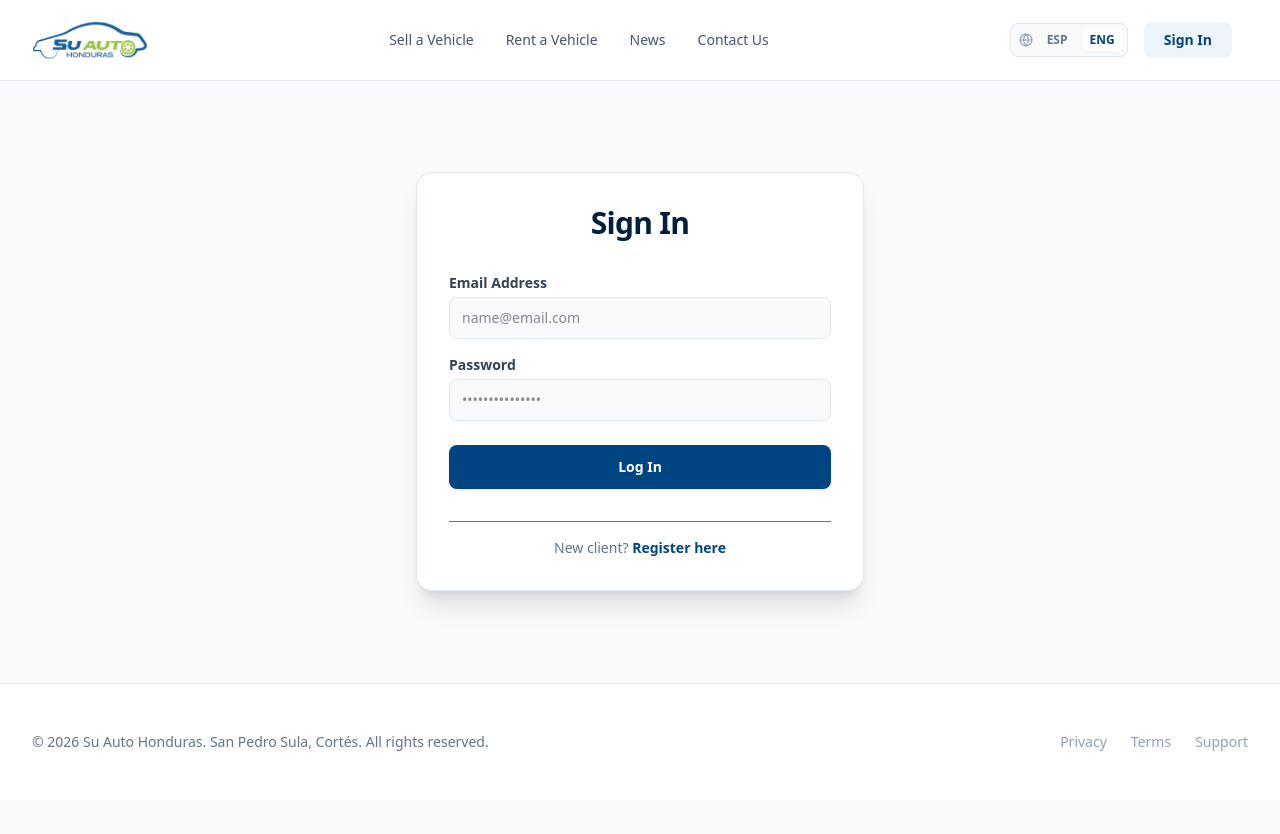
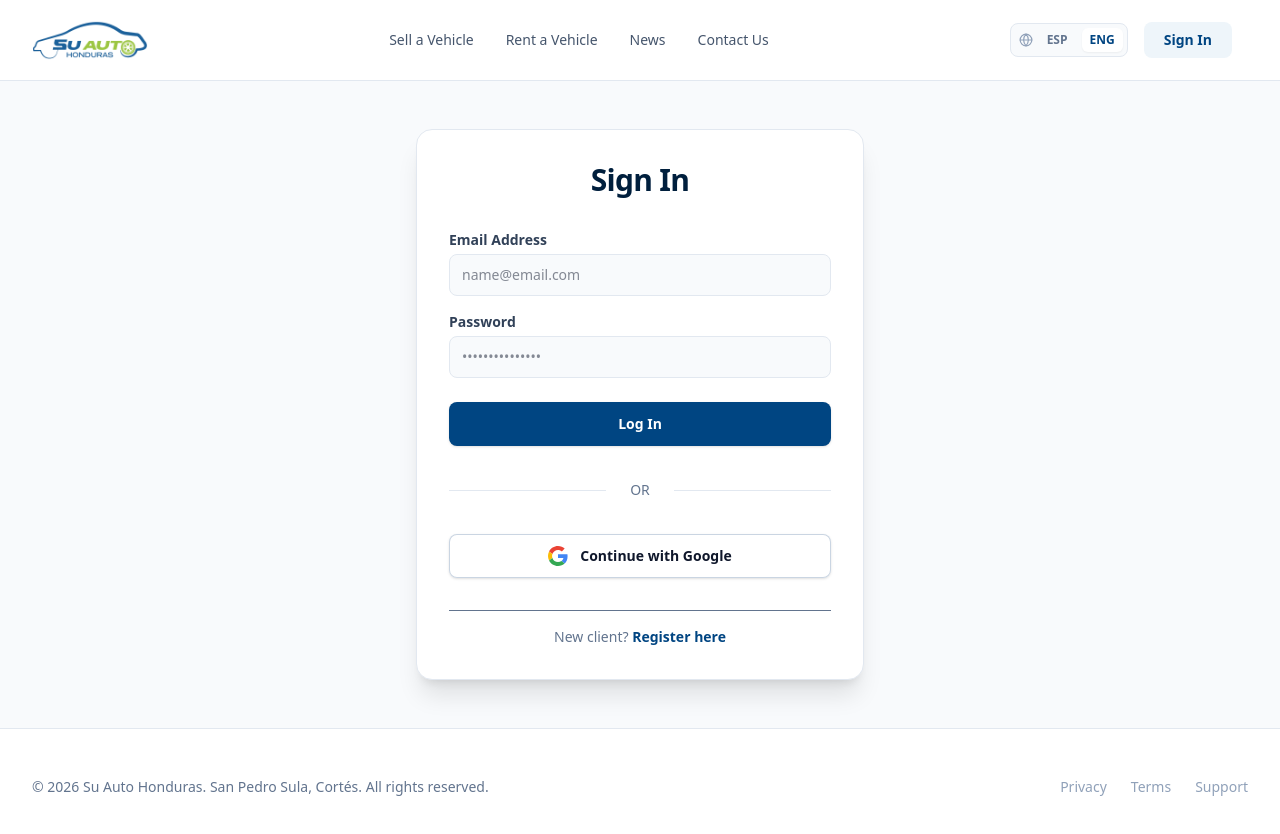
Before and after one commit to cgdiazv/suauto-honduras, a Next.js app: page /login in a window 1280 px wide. Shown: the top 834 px of the page. Before the commit the page ends 800 px from the top, so only its background shows below. Built offline with nearby package versions, Linux system fonts and the light colour scheme; no server answers.

Commit message:
Add Google login

```diff
--- a/app/login/page.tsx
+++ b/app/login/page.tsx
@@ -1,8 +1,8 @@
 'use client';
 
-import { useState, useEffect } from 'react';
-import { signInWithEmailAndPassword } from 'firebase/auth';
-import { useRouter } from 'next/navigation';
+import { useState, useEffect, useCallback } from 'react';
+import { signInWithEmailAndPassword, GoogleAuthProvider, signInWithPopup } from 'firebase/auth';
+import { useRouter, useSearchParams } from 'next/navigation';
 import { auth } from '@/lib/firebase';
 import { useAuth } from '@/context/AuthContext';
 import { useLanguage } from '@/context/LanguageContext'; // 🔑 Importamos el contexto bilingüe
@@ -12,13 +12,16 @@
 
 export default function LoginPage() {
   const { user, loading } = useAuth();
-  const { t } = useLanguage(); // 🔤 Consumimos las traducciones del contexto
+  const { t, language } = useLanguage(); // 🔤 Consumimos las traducciones del contexto
   const router = useRouter();
+  const searchParams = useSearchParams();
+  const redirectUrl = searchParams.get('redirect') || searchParams.get('next') || searchParams.get('returnUrl');
 
   const [email, setEmail] = useState('');
   const [password, setPassword] = useState('');
   const [loginError, setLoginError] = useState('');
   const [isLoggingIn, setIsLoggingIn] = useState(false);
+  const [isGoogleLoggingIn, setIsGoogleLoggingIn] = useState(false);
   const [mounted, setMounted] = useState(false);
 
   // Guard para evitar errores de Hydration Mismatch por la detección de OS del cliente
@@ -26,16 +29,22 @@
     setMounted(true);
   }, []);
 
+  const handleSuccessfulRedirect = useCallback((userEmail: string | null) => {
+    if (redirectUrl) {
+      router.push(redirectUrl);
+    } else if (userEmail === ADMIN_EMAIL) {
+      router.push('/panel-admin');
+    } else {
+      router.push('/cliente');
+    }
+  }, [router, redirectUrl]);
+
   // Si el usuario ya está logueado, lo redirigimos automáticamente según su rol
   useEffect(() => {
     if (!loading && user) {
-      if (user.email === ADMIN_EMAIL) {
-        router.push('/panel-admin');
-      } else {
-        router.push('/cliente');
-      }
+      handleSuccessfulRedirect(user.email);
     }
-  }, [user, loading, router]);
+  }, [user, loading, handleSuccessfulRedirect]);
 
   const handleLogin = async (e: React.FormEvent) => {
     e.preventDefault();
@@ -46,15 +55,31 @@
       const userCredential = await signInWithEmailAndPassword(auth, email, password);
       const loggedInUser = userCredential.user;
 
-      if (loggedInUser.email === ADMIN_EMAIL) {
-        router.push('/panel-admin');
-      } else {
-        router.push('/cliente');
-      }
+      handleSuccessfulRedirect(loggedInUser.email);
     } catch (err) {
       setLoginError(t.authLogin.errorCredentials);
     } finally {
       setIsLoggingIn(false);
+    }
+  };
+
+  const handleGoogleLogin = async () => {
+    setLoginError('');
+    setIsGoogleLoggingIn(true);
+    const provider = new GoogleAuthProvider();
+
+    try {
+      const userCredential = await signInWithPopup(auth, provider);
+      const loggedInUser = userCredential.user;
+
+      handleSuccessfulRedirect(loggedInUser.email);
+    } catch (error) {
+      const err = error as any;
+      if (err?.code !== 'auth/popup-closed-by-user') {
+        setLoginError((t.authLogin as any).errorGoogleLogin || (language === 'en' ? 'Error logging in with Google' : 'Error al iniciar sesión con Google'));
+      }
+    } finally {
+      setIsGoogleLoggingIn(false);
     }
   };
 
@@ -107,12 +132,37 @@
           </div>
           <button
             type="submit"
-            disabled={isLoggingIn}
+            disabled={isLoggingIn || isGoogleLoggingIn}
             className="w-full rounded-lg bg-blue-600 py-3 text-sm font-semibold text-white shadow-sm hover:bg-blue-700 transition cursor-pointer"
           >
             {isLoggingIn ? t.authLogin.submittingBtn : t.authLogin.submitBtn}
           </button>
         </form>
+
+        <div className="relative mt-6">
+          <div className="absolute inset-0 flex items-center" aria-hidden="true">
+            <div className="w-full border-t border-slate-200" />
+          </div>
+          <div className="relative flex justify-center text-sm font-medium leading-6">
+            <span className="bg-white px-6 text-slate-500">{language === 'en' ? 'OR' : 'O'}</span>
+          </div>
+        </div>
+
+        <div className="mt-6">
+          <button
+            onClick={handleGoogleLogin}
+            disabled={isLoggingIn || isGoogleLoggingIn}
+            className="flex w-full items-center justify-center gap-3 rounded-lg bg-white px-3 py-3 text-sm font-semibold text-slate-900 shadow-sm ring-1 ring-inset ring-slate-300 hover:bg-slate-50 transition cursor-pointer"
+          >
+            <svg className="h-5 w-5" viewBox="0 0 24 24" aria-hidden="true">
+              <path d="M12.0003 4.75C13.7703 4.75 15.3553 5.36002 16.6053 6.54998L20.0303 3.125C17.9502 1.19 15.2353 0 12.0003 0C7.31028 0 3.25527 2.69 1.28027 6.60998L5.27028 9.70498C6.21525 6.86002 8.87028 4.75 12.0003 4.75Z" fill="#EA4335" />
+              <path d="M23.49 12.275C23.49 11.49 23.415 10.73 23.3 10H12V14.51H18.47C18.18 15.99 17.34 17.25 16.08 18.1L19.945 21.1C22.2 19.01 23.49 15.92 23.49 12.275Z" fill="#4285F4" />
+              <path d="M5.26498 14.2949C5.02498 13.5699 4.88501 12.7999 4.88501 11.9999C4.88501 11.1999 5.01998 10.4299 5.26498 9.7049L1.275 6.60986C0.46 8.22986 0 10.0599 0 11.9999C0 13.9399 0.46 15.7699 1.28 17.3899L5.26498 14.2949Z" fill="#FBBC05" />
+              <path d="M12.0004 24.0001C15.2404 24.0001 17.9654 22.935 19.9454 21.095L16.0804 18.095C15.0054 18.82 13.6204 19.245 12.0004 19.245C8.8704 19.245 6.21537 17.135 5.26538 14.29L1.27539 17.385C3.25539 21.31 7.3104 24.0001 12.0004 24.0001Z" fill="#34A853" />
+            </svg>
+            {isGoogleLoggingIn ? t.authLogin.submittingBtn : ((t.authLogin as any).googleBtn || (language === 'en' ? 'Continue with Google' : 'Continuar con Google'))}
+          </button>
+        </div>
 
         <div className="text-center text-sm text-slate-500 border-t pt-4 mt-4">
           {t.authLogin.newUserPrompt}{' '}
```
